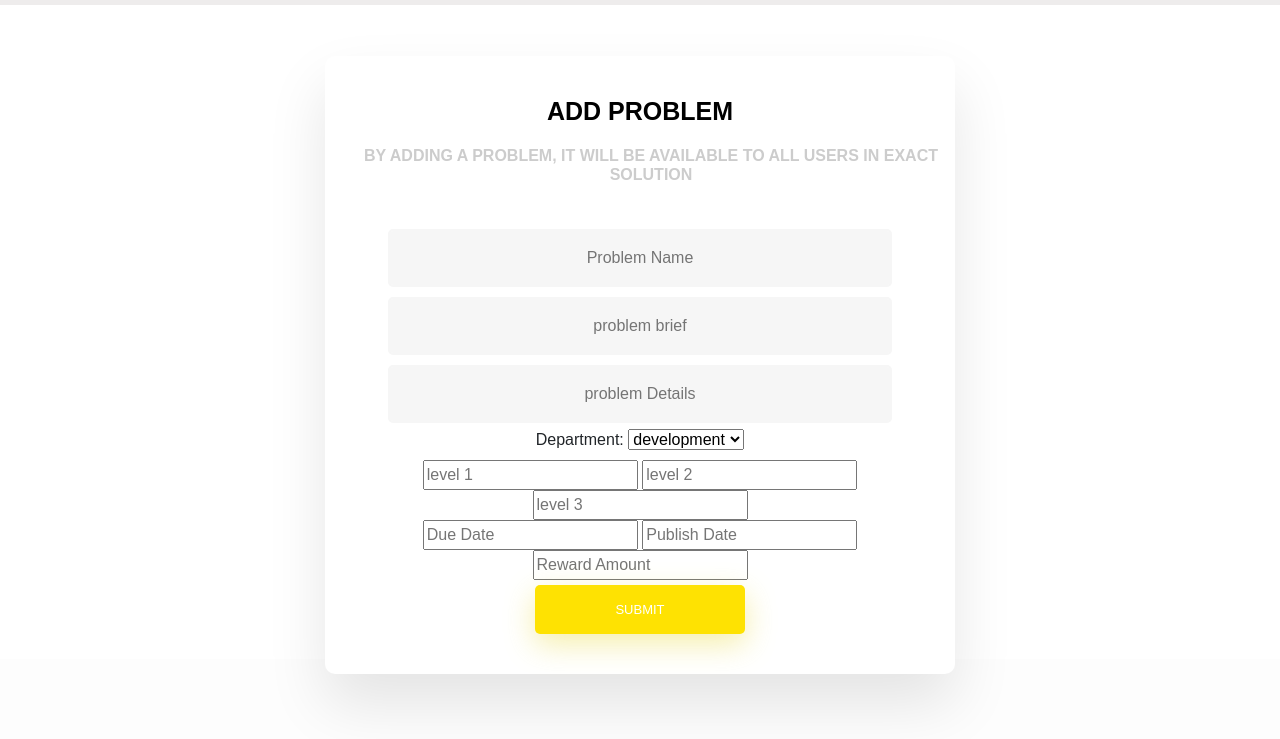
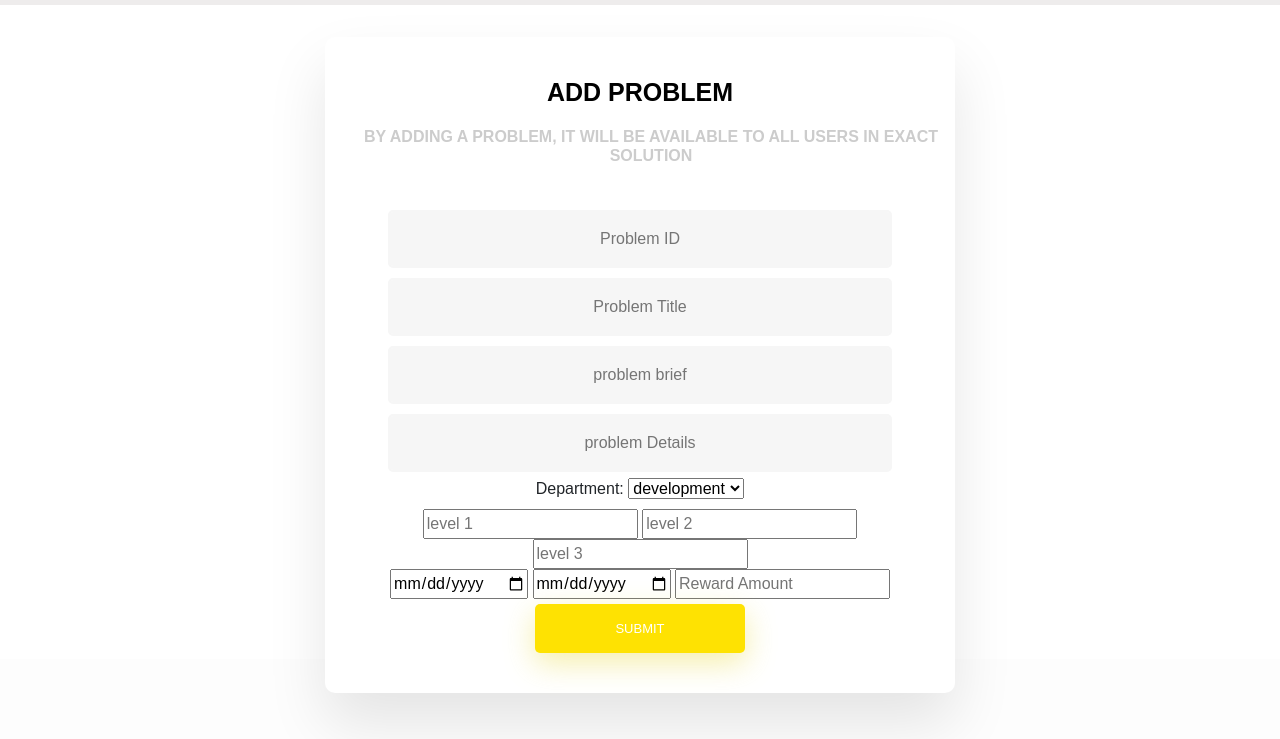
Before and after one commit to danaljarbou/saib-hackathon, a website: page public/addProblem.html in a window 1280 px wide. Shown: the part 61-800 px from the top of the page. Drawn offline with nearby package versions, Linux system fonts and the light colour scheme.

Commit message:
Connect Add Problem page to the post route

```diff
--- a/app.js
+++ b/app.js
@@ -143,14 +143,14 @@ app.post('/share_proplem', async (req, res) => {
   const client = await pool.connect()
   await pool.query(
     `INSERT INTO "problem" ("proplem_Id",  "manager_Id", "title", "bref", "description", "publish_date", "due_date", "reward_amount", "it_department", "reviewer_Id", "analyst_Id" , "finance_Id" ) VALUES ($1,$2,$3, $4, $5, $6, $7, $8, $9, $10, $11, $12)`,
-    [proplem_Id , manager_Id, title, bref, description, publish_date, due_date, reward_amount, it_department, reviewer_Id, analyst_Id, finance_Id],
+    [proplem_Id , 111, title, bref, description, publish_date, due_date, reward_amount, it_department, reviewer_Id, analyst_Id, finance_Id],
 
     (error, results) => {
       if (error) {
         throw error;
       }
 
-      return res.sendStatus(201);
+      return res.redirect('/problems/111/allProblems');
     }
   )
   client.release( )
--- a/public/addProblem.html
+++ b/public/addProblem.html
@@ -26,46 +26,47 @@
 
           <h6>by adding a problem, it will be available to all users in Exact solution</h6>
 
-          <!-- Login Form -->
-          <form action ="/share_proplem" method="post">
-            <input type="text" id="name" class="fadeIn second" name="addProblem" placeholder="Problem Name">
-            <input type="text" id="brief" class="fadeIn third" name="addProblem" placeholder="problem brief">
-            <input type="text" id="details" class="fadeIn third" name="addProblem" placeholder="problem Details">
+          <!--  Form -->
+          <form action ="/share_proplem" method="POST">
+            <input type="text" id="proplem_Id" class="fadeIn second" name="proplem_Id" placeholder="Problem ID">
+            <input type="text" id="name" class="fadeIn second" name="title" placeholder="Problem Title">
+            <input type="text" id="brief" class="fadeIn third" name="bref" placeholder="problem brief">
+            <input type="text" id="details" class="fadeIn third" name="description" placeholder="problem Details">
 
             <div>
-            <label for="cars">Department:</label>
+            <label for="departments">Department:</label>
 
-<select name="department" id="department">
+<select name="it_department" id="department">
   <option value="development">development</option>
   <option value="security">security</option>
   <option value="infrastructure">infrastructure</option>
 
 </select>
 </div>
-<input  id="lvl1" class="fadeIn third" name="addProblem" placeholder="level 1">
-<input  id="lvl2" class="fadeIn third" name="addProblem" placeholder="level 2">
-<input  id="lvl3" class="fadeIn third" name="addProblem" placeholder="level 3">
+<input  id="lvl1" class="fadeIn third" name="reviewer_Id" placeholder="level 1">
+<input  id="lvl2" class="fadeIn third" name="analyst_Id" placeholder="level 2">
+<input  id="lvl3" class="fadeIn third" name="finance_Id" placeholder="level 3">
 
 <div>
-  <input  id="due" class="fadeIn third" name="addProblem" placeholder="Due Date">
-  <input  id="publish" class="fadeIn third" name="addProblem" placeholder="Publish Date">
-  <input  id="reward" class="fadeIn third" name="addProblem" placeholder="Reward Amount">
+  <input  type="date" id="due" class="fadeIn third" name="due_date" placeholder="Due Date">
+  <input type="date"  id="publish" class="fadeIn third" name="publish_date" placeholder="Publish Date">
+  <input  id="reward" class="fadeIn third" name="reward_amount" placeholder="Reward Amount">
 
 </div>
 
-            <input id="submitForm" type="submit" class="fadeIn fourth" value="Submit" onclick="showAlert()">
+            <input id="submitForm" type="submit" class="fadeIn fourth" value="Submit">
 
 
 
-
+      </form>
         </div>
       </div>
 
-      <script>
+      <!-- <script>
         function showAlert() {
     alert ("The problem is submitted");
   }
-     </script>
+     </script> -->
 </body>
 </html>
 
```
